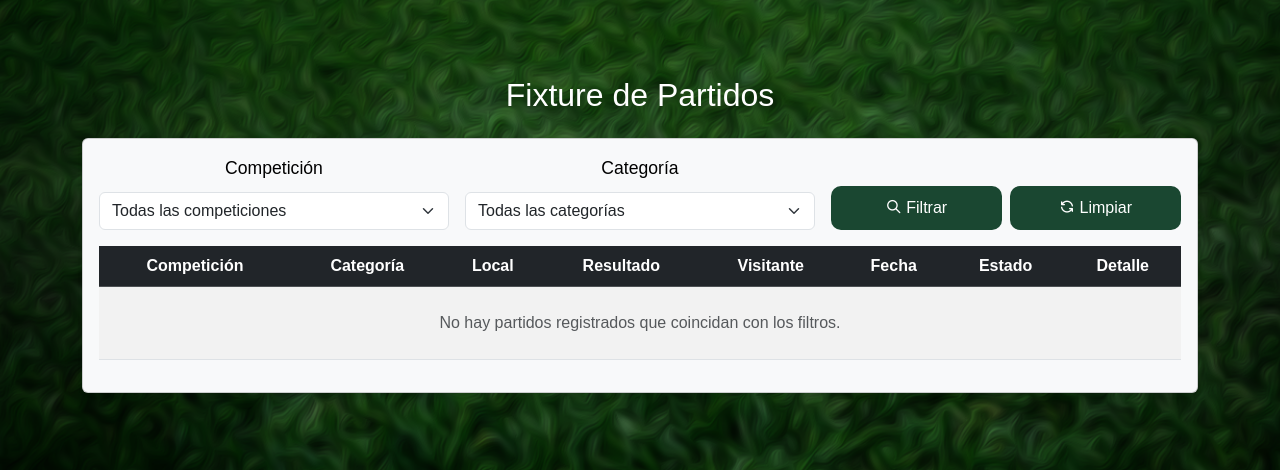
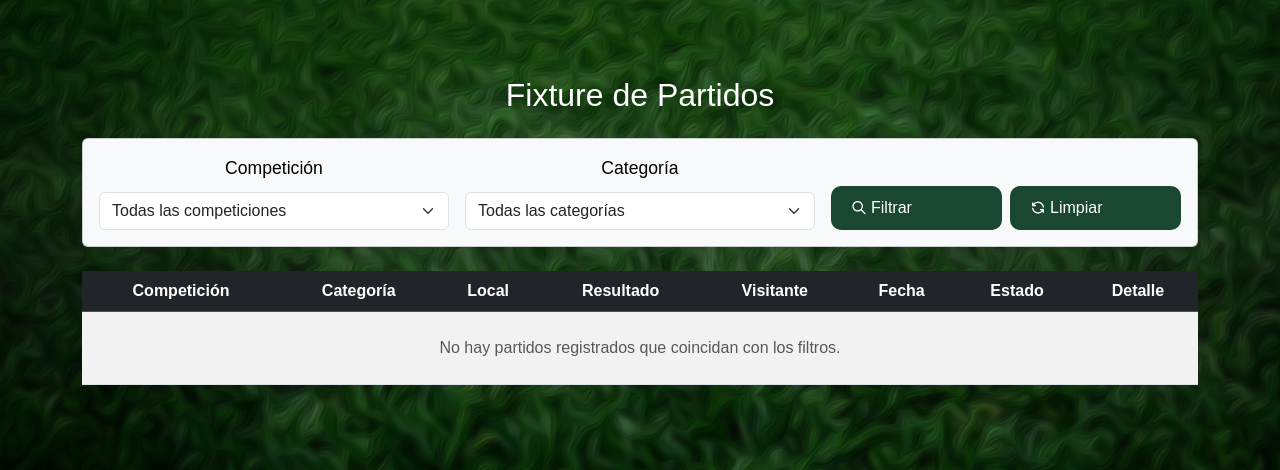
Before and after one commit to loretex23/Proyecto---MateTech, a PHP site: page /partidos.php in a window 1280 px wide. Shown: the part 230-700 px from the top of the page. Run offline with PHP 8.4, Linux system fonts and the light colour scheme; the visitor is signed in with stand-in values (Sample User, id 1); data that the repository does not hold is empty.

```diff
--- a/paginas/partidos.php
+++ b/paginas/partidos.php
@@ -142,10 +142,10 @@ $badge = [
             </div>
 
             <div class="col-md-4 d-flex justify-content-start gap-2">
-    <button type="submit" class="btn btn-primary ..." style="...">
+                <button type="submit" class="btn btn-primary d-inline-flex align-items-center gap-1 text-nowrap">
                     <i class="ti ti-zoom"></i> Filtrar
                 </button>
-    <a href="partidos.php" class="btn btn-secondary ...">
+                <a href="partidos.php" class="btn btn-secondary d-inline-flex align-items-center gap-1 text-nowrap">
                     <i class="ti ti-refresh"></i> Limpiar
                 </a>
                 <?php if ($rol === "Admin"): ?>
@@ -154,6 +154,8 @@ $badge = [
                         <i class="ti ti-plus"></i> Nuevo partido
                     </button>
                 <?php endif; ?>
+            </div>
+        </form>
     </div>
 
     <div class="table-responsive">
```
Lines whose indentation alone changed are shown as unchanged.
